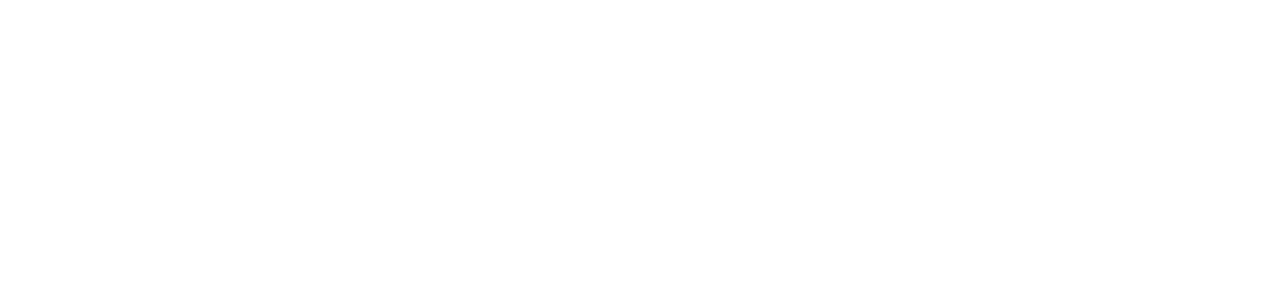
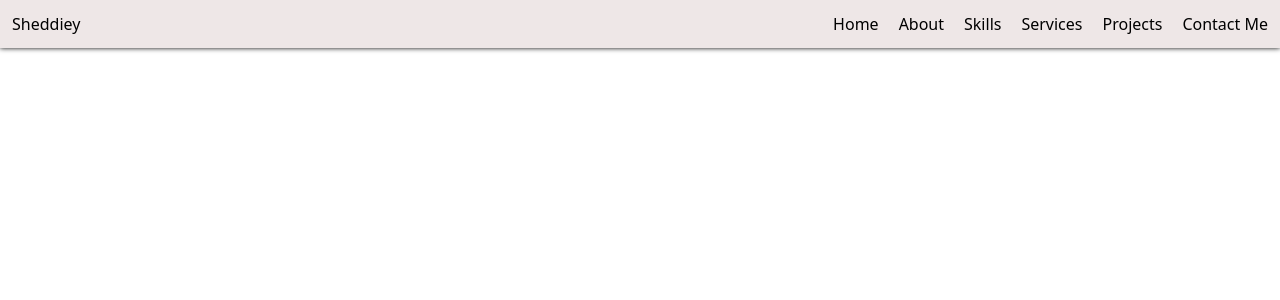
Before and after one commit to Sheddiey/Portfolio, a React (Create React App) app: page / in a window 1280 px wide. Shown: the top 300 px of the page. Built offline with nearby package versions, Linux system fonts and the light colour scheme.

Commit message:
completed the navbar

```diff
--- a/src/App.js
+++ b/src/App.js
@@ -1,6 +1,12 @@
+import { Portfolio } from "./Components/Portfolio";
+import React from "react";
 
 function App() {
-  return <div></div>;
+  return (
+    <div>
+      <Portfolio />
+    </div>
+  );
 }
 
 export default App;
--- a/src/Components/Portfolio.jsx
+++ b/src/Components/Portfolio.jsx
@@ -1,14 +1,33 @@
+import React from "react";
+
 export function Portfolio() {
+  return (
+    <div>
+        <NavBar />
+        <Main />
+        <Footer />
+    </div>
+  );
+}
+
+function NavBar() {
+  return (
+    <nav className="flex regal-blue box-shadow p-3 justify-between">
+        <h2 className="cursor-pointer">Sheddiey</h2>
+        <ul className="flex cursor-pointer gap-5">
+            <li>Home</li>
+            <li>About</li>
+            <li>Skills</li>
+            <li>Services</li>
+            <li>Projects</li>
+            <li>Contact Me</li>
+        </ul>
+    </nav>
+  );
+}
+
+function Main() {
 
 }
 
-function NavBar() {
-    return (
-        <div className="">
-
-        </div>
-    );
-}
-function Footer() {
-
-}
+function Footer() {}
--- a/src/index.css
+++ b/src/index.css
@@ -1,3 +1,10 @@
 @tailwind base;
 @tailwind components;
 @tailwind utilities;
+
+.regal-blue {
+  background-color: hsl(0, 16%, 92%);
+}
+.box-shadow {
+  box-shadow: 0 0 5px 0 black;
+}
--- a/tailwind.config.js
+++ b/tailwind.config.js
@@ -1,10 +1,11 @@
-/** @type {import('tailwindcss').Config} */
 module.exports = {
-  content: [
-    "./src/**/*.{js,jsx,ts,tsx}",
-  ],
+  content: ["./src/**/*.{js,jsx,ts,tsx}"],
   theme: {
-    extend: {},
+    extend: {
+      colors: {
+        "regal-blue": "hsl(0, 16%, 92%)",
+      },
+    },
   },
   plugins: [],
-}
+};
```
